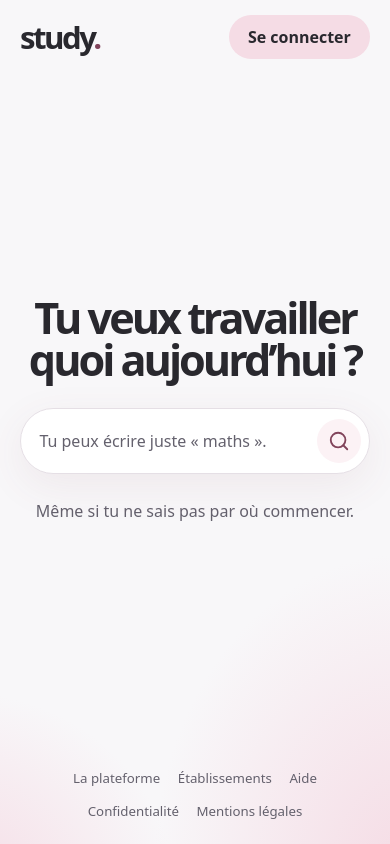
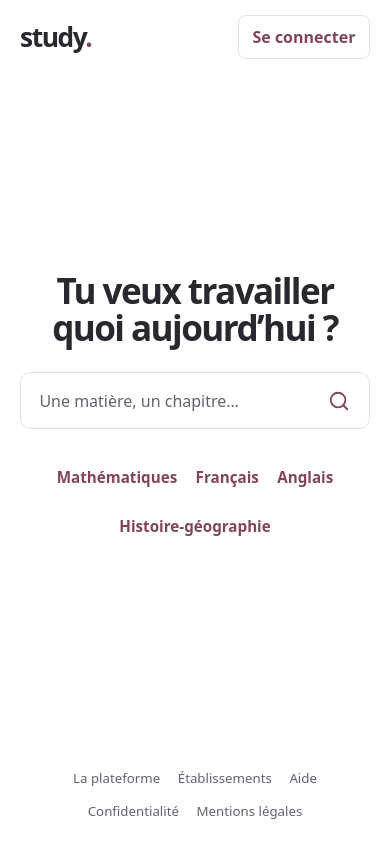
Before and after one commit to rynrzd/STUDY, a Next.js app: page / in a window 390 px wide. Built offline with nearby package versions, Linux system fonts and the light colour scheme.

Commit message:
Épurer la landing mobile et les écrans de matière

```diff
--- a/src/app/(accueil)/AccueilImmersif.tsx
+++ b/src/app/(accueil)/AccueilImmersif.tsx
@@ -120,7 +120,7 @@ export function AccueilImmersif() {
             autoComplete="off"
             maxLength={120}
             onChange={(event) => setSaisie(event.target.value)}
-            placeholder="Tu peux écrire juste « maths »."
+            placeholder="Une matière, un chapitre…"
             type="search"
             value={saisie}
           />
@@ -130,9 +130,7 @@ export function AccueilImmersif() {
         {apercu ? (
           <div className={s.matiere} key={apercu.matiere.titre}>
             <div className={s.intro}>
-              <p className={s.nomMatiere}>{apercu.matiere.titre}</p>
-              <h1 ref={titre} tabIndex={-1}>On commence<br className={s.coupure} /> par un exemple&nbsp;?</h1>
-              <p>Tu peux essayer, même si tu hésites.</p>
+              <h1 ref={titre} tabIndex={-1}>{apercu.matiere.titre}</h1>
               <div className={s.chapitres} role="group" aria-label="Choisir une notion">
                 {apercu.matiere.exercices.map((exercice) => (
                   <button
@@ -152,19 +150,15 @@ export function AccueilImmersif() {
           </div>
         ) : (
           <div className={s.accueil}>
-            <h1 ref={titre} tabIndex={-1}>Tu veux travailler quoi<br className={s.coupure} /> aujourd’hui&nbsp;?</h1>
-            {recherche ? (
-              <div className={s.aideRecherche}>
-                <p role="status">On n’a pas d’exemple pour « {recherche} ». Essaie une de ces matières.</p>
-                <div className={s.chapitres} role="group" aria-label="Matières à essayer">
-                  {matieres.map((matiere) => (
-                    <button type="button" key={matiere.titre} onClick={() => chercher(matiere.motsCles[0]!)}>{matiere.titre}</button>
-                  ))}
-                </div>
+            <h1 ref={titre} tabIndex={-1}>Tu veux travailler quoi aujourd’hui&nbsp;?</h1>
+            <div className={s.aideRecherche}>
+              {recherche && <p>Aucun exercice trouvé pour «&nbsp;{recherche}&nbsp;».</p>}
+              <div className={s.chapitres} role="group" aria-label="Matières à essayer">
+                {matieres.map((matiere) => (
+                  <button type="button" key={matiere.titre} onClick={() => chercher(matiere.titre)}>{matiere.titre}</button>
+                ))}
               </div>
-            ) : (
-              <p className={s.aideRecherche}>Même si tu ne sais pas par où commencer.</p>
-            )}
+            </div>
           </div>
         )}
       </main>
--- a/src/app/(accueil)/accueil.module.css
+++ b/src/app/(accueil)/accueil.module.css
@@ -1,5 +1,5 @@
 .page {
-  --fond: #f8f7f9;
+  --fond: #fff;
   --encre: #29282e;
   --encre-douce: #64616d;
   --prune: #81445b;
@@ -9,24 +9,12 @@
   --entete: 6rem;
   --gouttiere: clamp(1.25rem, 5vw, 5rem);
   position: relative;
-  isolation: isolate;
   display: flex;
   min-block-size: 100svh;
   flex-direction: column;
   background: var(--fond);
   color: var(--encre);
   font-family: var(--font-texte);
-}
-
-.page::before {
-  position: absolute;
-  z-index: -1;
-  inset: 0;
-  pointer-events: none;
-  content: "";
-  background:
-    radial-gradient(ellipse 76% 44% at 104% 103%, var(--rose), transparent 85%),
-    radial-gradient(ellipse 63% 27% at -11% 106%, var(--rose), transparent 89%);
 }
 
 .page :focus-visible {
@@ -45,15 +33,14 @@
 
 .marque {
   color: inherit;
-  font-size: clamp(1.95rem, 4vw, 2.7rem);
-  font-weight: 850;
-  letter-spacing: -.08em;
+  font-size: clamp(1.65rem, 3vw, 2.15rem);
+  font-weight: 750;
+  letter-spacing: -.055em;
   line-height: 1;
   text-decoration: none;
 }
 
-.marque span,
-.nomMatiere {
+.marque span {
   color: var(--prune);
 }
 
@@ -61,10 +48,10 @@
   display: inline-grid;
   min-block-size: 44px;
   place-items: center;
-  border-radius: 999px;
-  padding-inline: 1.2rem;
-  background: var(--rose);
-  color: var(--encre);
+  border: 1px solid var(--bordure);
+  border-radius: .5rem;
+  padding-inline: .85rem;
+  color: var(--prune);
   font-weight: 650;
   text-decoration: none;
   white-space: nowrap;
@@ -92,10 +79,10 @@
 
 .contenu h1 {
   margin: 0;
-  font-size: clamp(3rem, 7.1vw, 7rem);
-  font-weight: 790;
-  letter-spacing: -.07em;
-  line-height: .99;
+  font-size: clamp(2.35rem, 6.2vw, 5.5rem);
+  font-weight: 660;
+  letter-spacing: -.045em;
+  line-height: 1.07;
   text-wrap: balance;
 }
 
@@ -112,20 +99,19 @@
 .recherche {
   display: flex;
   grid-row: 2;
-  width: min(100%, 47rem);
+  width: min(100%, 38rem);
   min-inline-size: 0;
-  min-block-size: 4.15rem;
+  min-block-size: 3.5rem;
   align-items: center;
   border: 1px solid var(--bordure);
-  border-radius: 999px;
+  border-radius: .65rem;
   padding: .35rem .5rem .35rem clamp(.8rem, 3vw, 1.55rem);
   background: white;
-  box-shadow: 0 12px 42px #81445b15;
   transition: box-shadow 180ms ease;
 }
 
 .recherche:focus-within {
-  box-shadow: 0 0 0 2px var(--prune), 0 16px 48px #81445b1f;
+  box-shadow: 0 0 0 1px var(--prune);
 }
 
 .recherche input {
@@ -156,9 +142,9 @@
   min-block-size: 44px;
   place-items: center;
   border: 0;
-  border-radius: 50%;
+  border-radius: .4rem;
   padding: 0;
-  background: var(--rose-clair);
+  background: transparent;
   color: var(--prune);
   cursor: pointer;
 }
@@ -206,69 +192,55 @@
 }
 
 .intro h1 {
-  font-size: clamp(3rem, 5.5vw, 5.35rem);
-}
-
-.intro p {
-  margin-block: 1.1rem;
-  color: var(--encre-douce);
-  font-size: clamp(1.1rem, 2vw, 1.5rem);
-}
-
-.intro .nomMatiere {
-  margin-block: 0 1rem;
-  color: var(--prune);
-  font-weight: 730;
+  font-size: clamp(2.35rem, 5.2vw, 4.75rem);
+  overflow-wrap: anywhere;
 }
 
 .chapitres,
 .reponses {
   display: flex;
   flex-wrap: wrap;
-  gap: .55rem;
+  gap: .35rem .85rem;
 }
 
 .aideRecherche .chapitres {
   justify-content: center;
-  margin-top: .75rem;
+}
+
+.aideRecherche p {
+  margin: 0 0 .5rem;
 }
 
 .intro .chapitres {
-  margin-top: clamp(1.4rem, 3vw, 2.65rem);
+  margin-top: 1rem;
 }
 
 .chapitres button,
 .reponses button {
   min-block-size: 44px;
-  border: 1px solid transparent;
-  border-radius: 999px;
-  padding: .5rem .95rem;
-  background: var(--rose-clair);
-  color: var(--encre);
+  padding: .55rem .15rem;
+  border: 0;
+  background: transparent;
+  color: var(--prune);
   font: inherit;
+  font-size: .95rem;
   font-weight: 650;
   cursor: pointer;
 }
 
 .chapitres button:hover,
-.reponses button:hover {
-  border-color: var(--prune);
-}
-
-.chapitres button[aria-pressed="true"],
-.reponses button[aria-pressed="true"] {
-  background: var(--prune);
-  color: white;
+.chapitres button[aria-pressed="true"] {
+  text-decoration: underline;
+  text-underline-offset: .35em;
 }
 
 .exercice {
   display: grid;
   gap: 1rem;
   border: 1px solid var(--bordure);
-  border-radius: clamp(1.4rem, 3vw, 2.1rem);
+  border-radius: .75rem;
   padding: clamp(1.25rem, 3.2vw, 2.65rem);
   background: white;
-  box-shadow: 0 18px 55px #81445b12;
   animation: apparition 260ms ease both;
 }
 
@@ -315,7 +287,17 @@
 
 .reponses button {
   flex: 1 1 auto;
-  border-radius: .9rem;
+  padding-inline: .75rem;
+  border: 1px solid var(--bordure);
+  border-radius: .4rem;
+  color: var(--encre);
+}
+
+.reponses button:hover,
+.reponses button[aria-pressed="true"] {
+  border-color: var(--prune);
+  background: var(--rose-clair);
+  color: var(--prune);
 }
 
 .retour {
@@ -400,8 +382,7 @@
 
 @media (max-width: 760px) {
   .page { --entete: 4.65rem; }
-  .contenu h1 { font-size: clamp(2.7rem, 10vw, 4.6rem); }
-  .coupure { display: none; }
+  .contenu h1 { font-size: clamp(2.1rem, 9vw, 4rem); }
   .page[data-mode="matiere"] .contenu {
     align-content: start;
     padding-top: .5rem;
@@ -446,14 +427,14 @@
   }
 
   :global(html):has(.page)::view-transition-group(study-search) {
-    animation-duration: 520ms;
+    animation-duration: 360ms;
     animation-timing-function: cubic-bezier(.22, 1, .36, 1);
     z-index: 2;
   }
 
   :global(html):has(.page)::view-transition-group(root),
   :global(html):has(.page)::view-transition-group(study-exercise) {
-    animation-duration: 320ms;
+    animation-duration: 240ms;
     animation-timing-function: ease-out;
   }
 }
```
Also changed, not shown: 1 other file (tests, documents, lock files or other folders).
